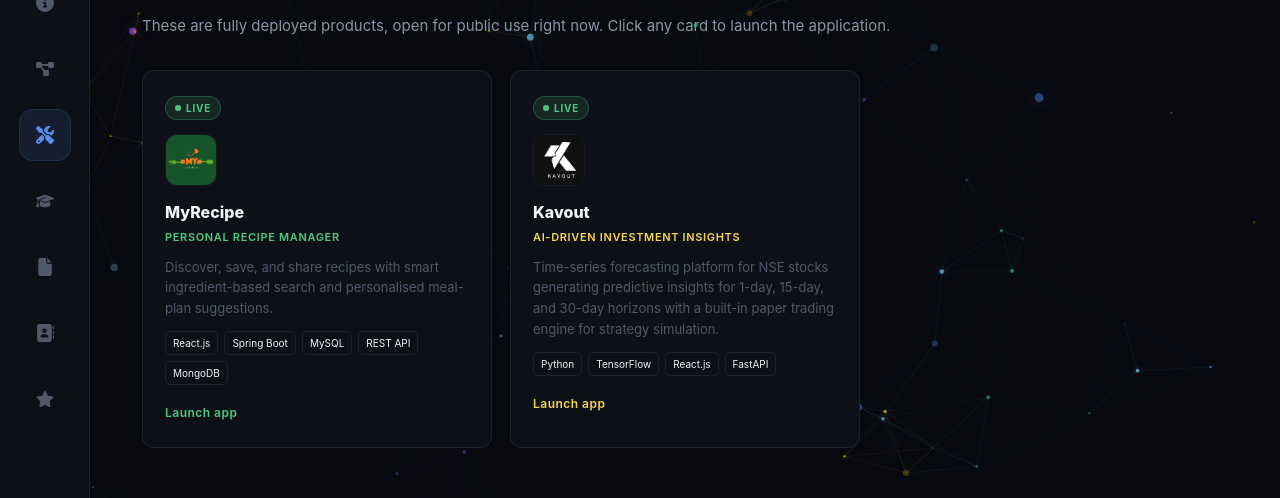
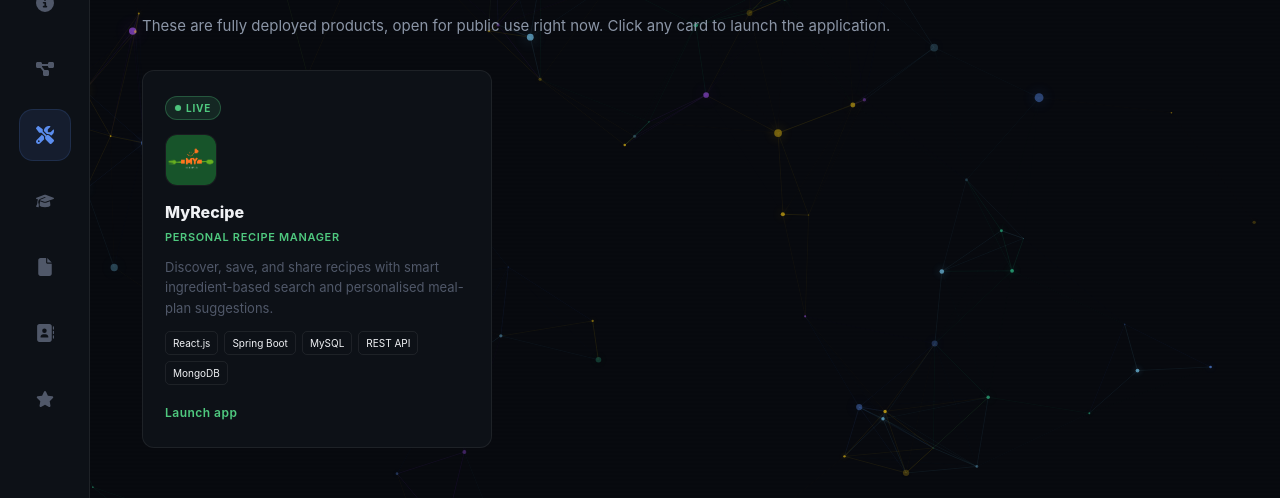
Before and after one commit to prateekpokhrel/Pokhrel-Services, a React (Vite) app in the folder Frontend/: page /services in a window 1280 px wide. Shown: the part 193-691 px from the top of the page. Built offline with nearby package versions, Linux system fonts and the light colour scheme; no server answers.

Commit message:
Comment out unused Kavout project details in Services.jsx

```diff
--- a/Frontend/src/pages/Services.jsx
+++ b/Frontend/src/pages/Services.jsx
@@ -6,7 +6,7 @@
 import suisImg      from '../assets/suis.png'
 import segaImg      from '../assets/sega.png'
 import myrecipesImg from '../assets/myrecipe.png'
-import kavoutImg    from '../assets/kavout.png'
+// import kavoutImg    from '../assets/kavout.png'
 import nagarsetuImg  from '../assets/nagarsetu.png'
 import dokoImg      from '../assets/doko.png'
 
@@ -101,17 +101,17 @@
     url: 'https://my-recipes-pi.vercel.app/',
     color: '#4fc97f',
   },
-  {
-    id: 'kavout',
-    logo: kavoutImg,
-    title: 'Kavout',
-    subtitle: 'AI-Driven Investment Insights',
-    desc: 'Time-series forecasting platform for NSE stocks generating predictive insights for 1-day, 15-day, and 30-day horizons with a built-in paper trading engine for strategy simulation.',
-    tags: ['Python', 'TensorFlow', 'React.js', 'FastAPI'],
-    status: 'Live',
-    url: 'https://kavout-ltsf.vercel.app/',
-    color: '#f7d44f',
-  },
+  // {
+  //   id: 'kavout',
+  //   logo: kavoutImg,
+  //   title: 'Kavout',
+  //   subtitle: 'AI-Driven Investment Insights',
+  //   desc: 'Time-series forecasting platform for NSE stocks generating predictive insights for 1-day, 15-day, and 30-day horizons with a built-in paper trading engine for strategy simulation.',
+  //   tags: ['Python', 'TensorFlow', 'React.js', 'FastAPI'],
+  //   status: 'Live',
+  //   url: 'https://kavout-ltsf.vercel.app/',
+  //   color: '#f7d44f',
+  // },
   // {
   //   id: 'nagarsetu',
   //   logo: nagarsetuImg,
```
